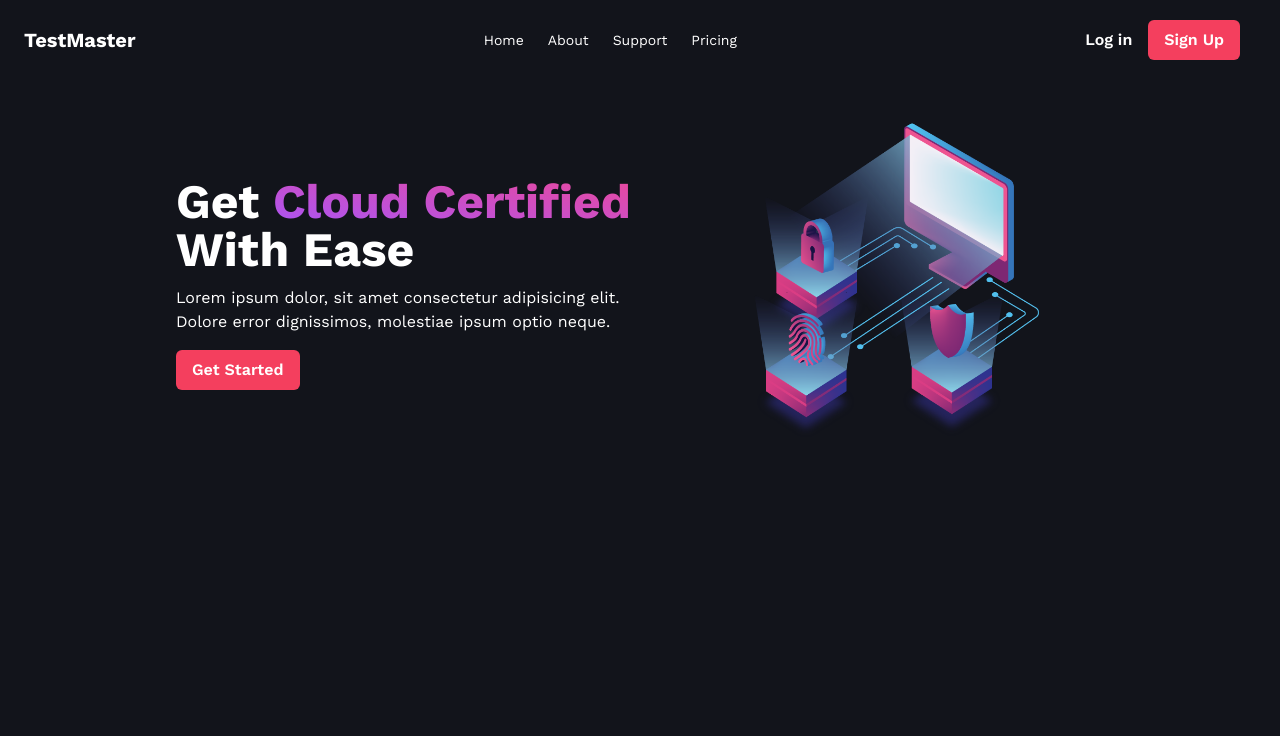
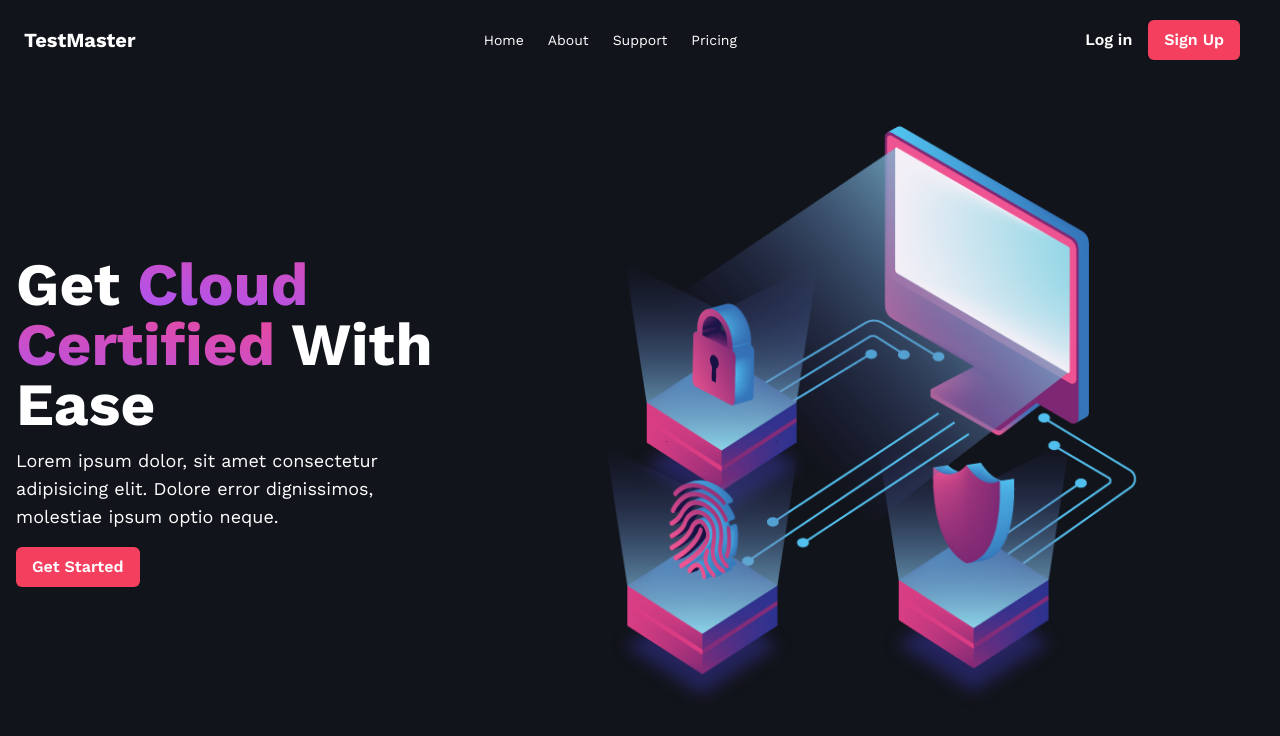
Before and after one commit to devaldar/app-tailwind, a React (Create React App) app: page / in a window 1280 px wide. Shown: the top 736 px of the page. Built offline with nearby package versions, Linux system fonts and the light colour scheme.

Commit message:
media queries

```diff
--- a/src/components/Hero.tsx
+++ b/src/components/Hero.tsx
@@ -1,30 +1,30 @@
-import React from 'react';
+import React from "react";
 import {
   CloudArrowUpIcon,
   CircleStackIcon,
   PaperAirplaneIcon,
   ServerIcon,
-} from '@heroicons/react/24/solid';
+} from "@heroicons/react/24/solid";
 
-import bgImg from '../assets/cyber-bg.png';
-import { Button } from './Shared/Button';
+import bgImg from "../assets/cyber-bg.png";
+import { Button } from "./Shared/Button";
 
 export const Hero: React.FC<{ name: string }> = () => {
   return (
     <div id="home" className="flex flex-col justify-between w-full">
-			<div className="flex  max-w-[75%] m-auto pt-10 px-2 flex-wrap md:flex-nowrap">
-				<div className="flex flex-col items-center justify-center w-full px-2 py-8 text-center md:items-start md:text-start">
+      <div className="flex flex-wrap justify-center px-2 pt-10 m-auto max-w-7xl md:flex-nowrap">
+        <div className="flex flex-col items-center justify-center w-full max-w-md px-2 py-8 text-center md:items-start md:text-start ">
           {/* <p className="text-2xl">Unique Sequencing & Production</p> */}
-					<h1 className="py-3 text-4xl font-bold lg:text-5xl">
-						Get{' '}
+          <h1 className="py-3 text-4xl font-bold lg:text-6xl">
+            Get{" "}
             <span className="text-transparent bg-red-600 bg-cover bg-gradient-to-tr from-purple-500 to-pink-500 bg-clip-text">
               Cloud Certified
-						</span>{' '}
+            </span>{" "}
             With Ease
           </h1>
-					<p className="text-md">
-						Lorem ipsum dolor, sit amet consectetur adipisicing elit. Dolore error
-						dignissimos, molestiae ipsum optio neque.
+          <p className="text-lg">
+            Lorem ipsum dolor, sit amet consectetur adipisicing elit. Dolore
+            error dignissimos, molestiae ipsum optio neque.
           </p>
           {/* <button className="mt-4 font-semibold text-blue-500 transition-colors hover:text-blue-600">
 						Get Started
--- a/src/components/Navbar/Navbar.tsx
+++ b/src/components/Navbar/Navbar.tsx
@@ -1,9 +1,9 @@
-import React, { useState } from 'react';
-import { Link, animateScroll as scroll } from 'react-scroll';
+import React, { useState } from "react";
+import { Link, animateScroll as scroll } from "react-scroll";
 
-import { Bars3Icon, XMarkIcon } from '@heroicons/react/24/outline';
-import { Button } from 'components/Shared/Button';
-import classNames from 'classnames';
+import { Bars3Icon, XMarkIcon } from "@heroicons/react/24/outline";
+import { Button } from "components/Shared/Button";
+import classNames from "classnames";
 
 export const Navbar = () => {
   const [nav, setNav] = useState(false);
@@ -12,14 +12,14 @@ export const Navbar = () => {
   const handleClose = () => setNav(!nav);
   // const menuItems = ["home", "about", "support", "platforms", "pricing"];
   const menuItems = [
-		{ name: 'home' },
-		{ name: 'about', offset: -200 },
-		{ name: 'support' },
-		{ name: 'pricing' },
+    { name: "home" },
+    { name: "about", offset: -200 },
+    { name: "support" },
+    { name: "pricing" },
   ];
   return (
     <div className="w-screen h-[80px] px-4 z-10 flex items-center justify-center border-b-white border-opacity-30 bg-transparent">
-			<div className="flex items-center justify-between w-full h-full px-2">
+      <div className="flex items-center justify-between w-[1400px] h-full px-2">
         <h1 className="mr-4 text-xl font-bold">TestMaster</h1>
         <div className="flex items-center">
           <ul className="hidden text-sm md:flex">
```
Lines whose indentation alone changed are shown as unchanged.
